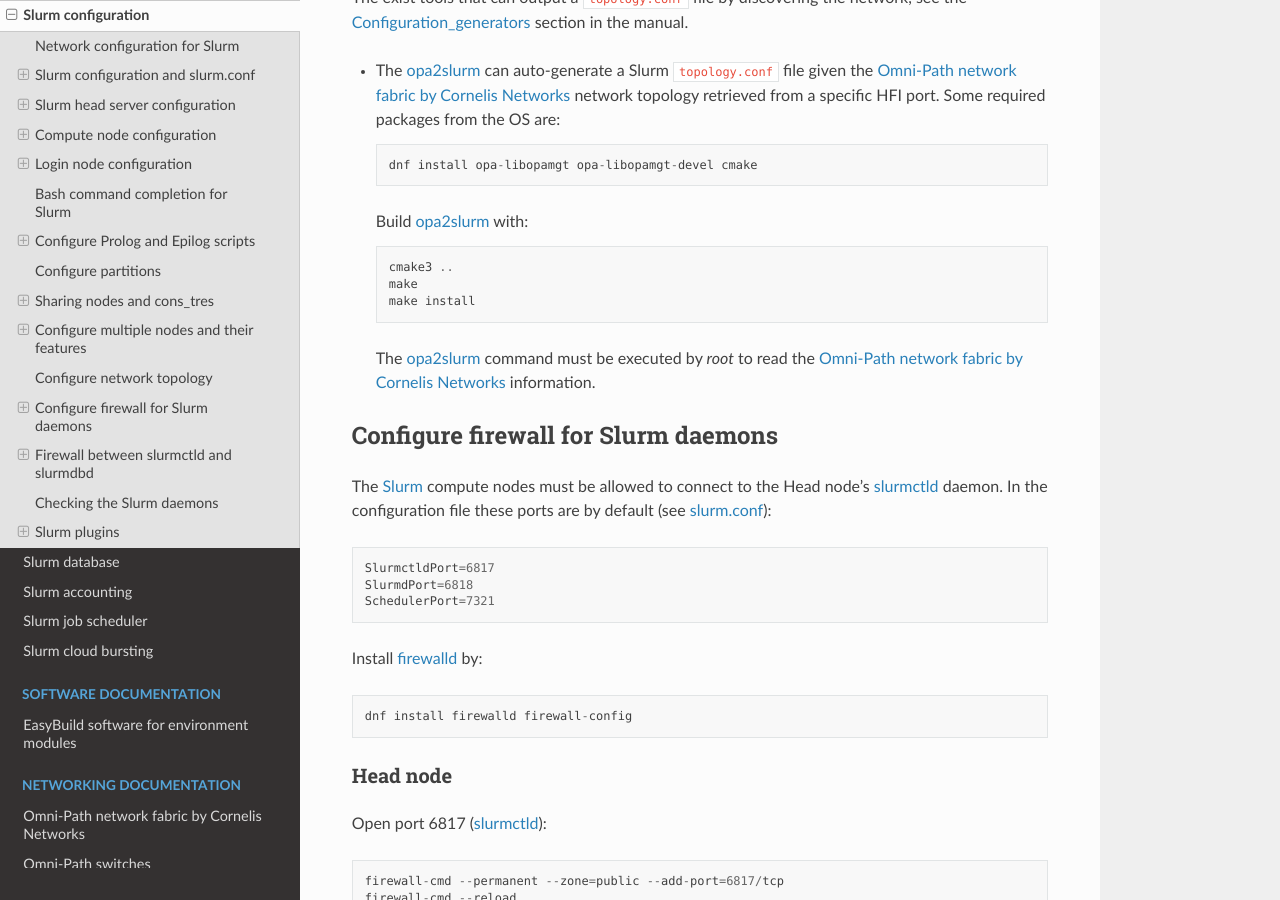
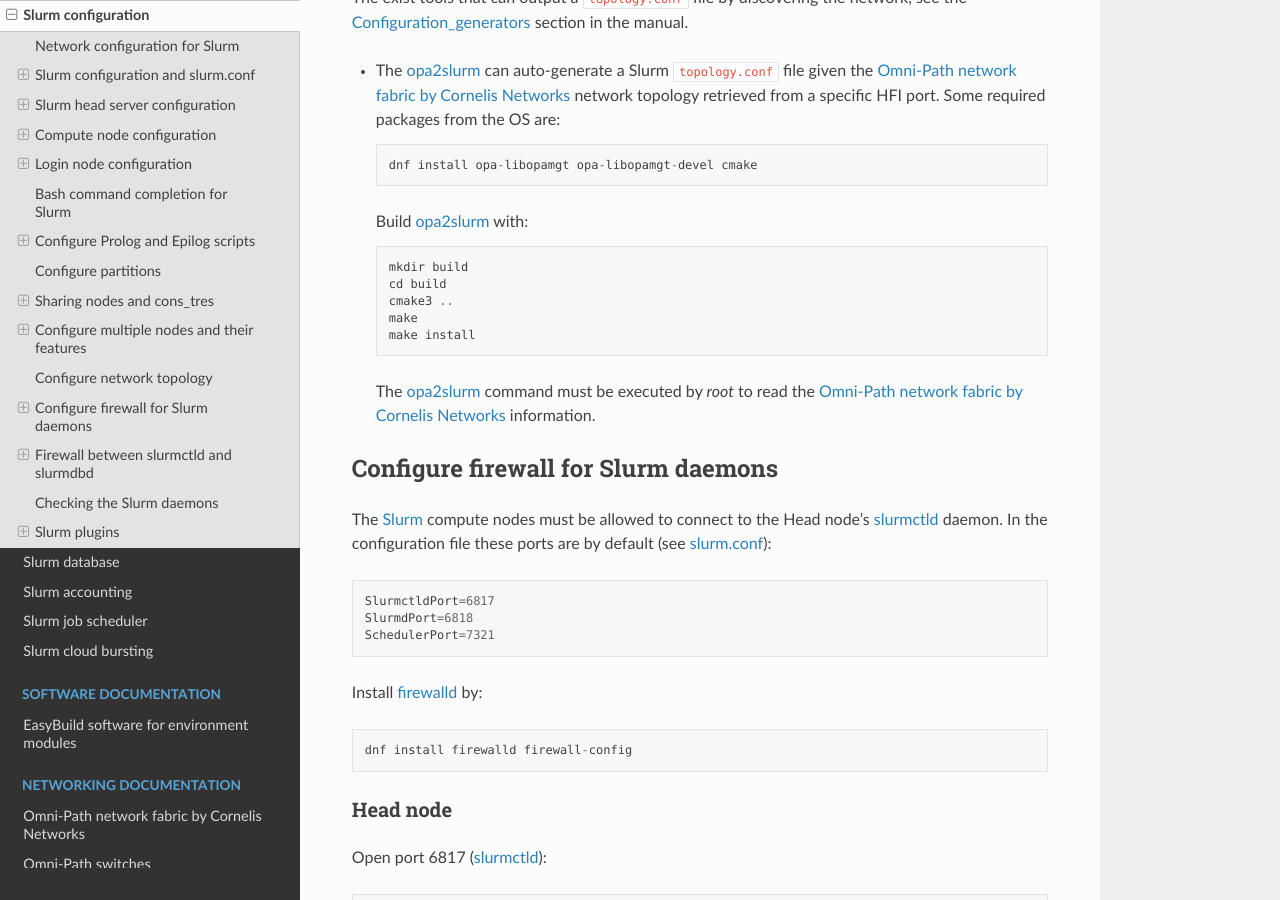
Before and after one commit to OleHolmNielsen/Niflheim_system, a Sphinx documentation site: the page built from docs/Slurm_configuration.rst, in a window 1280 px wide and 900 px high, scrolled down 41797 px. Built offline with Sphinx 7.4.7 and the Read the Docs theme 3.1.0, drawn with Linux system fonts in a browser that asks for light colours.

Commit message:
Minor edit

```diff
--- a/docs/Slurm_configuration.rst
+++ b/docs/Slurm_configuration.rst
@@ -1803,6 +1803,8 @@
 
   Build opa2slurm_ with::
 
+    mkdir build
+    cd build
     cmake3 ..
     make
     make install
```
